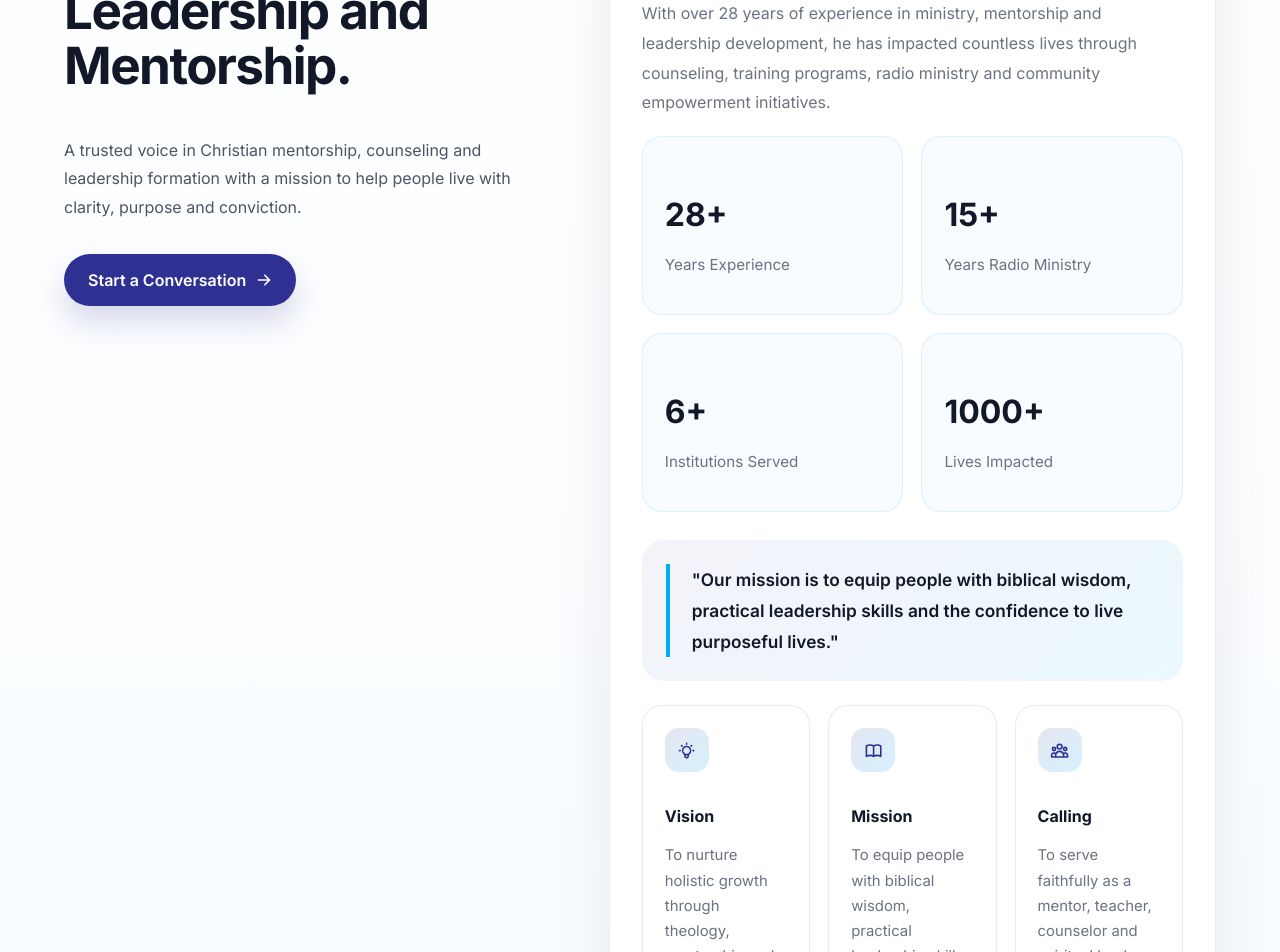
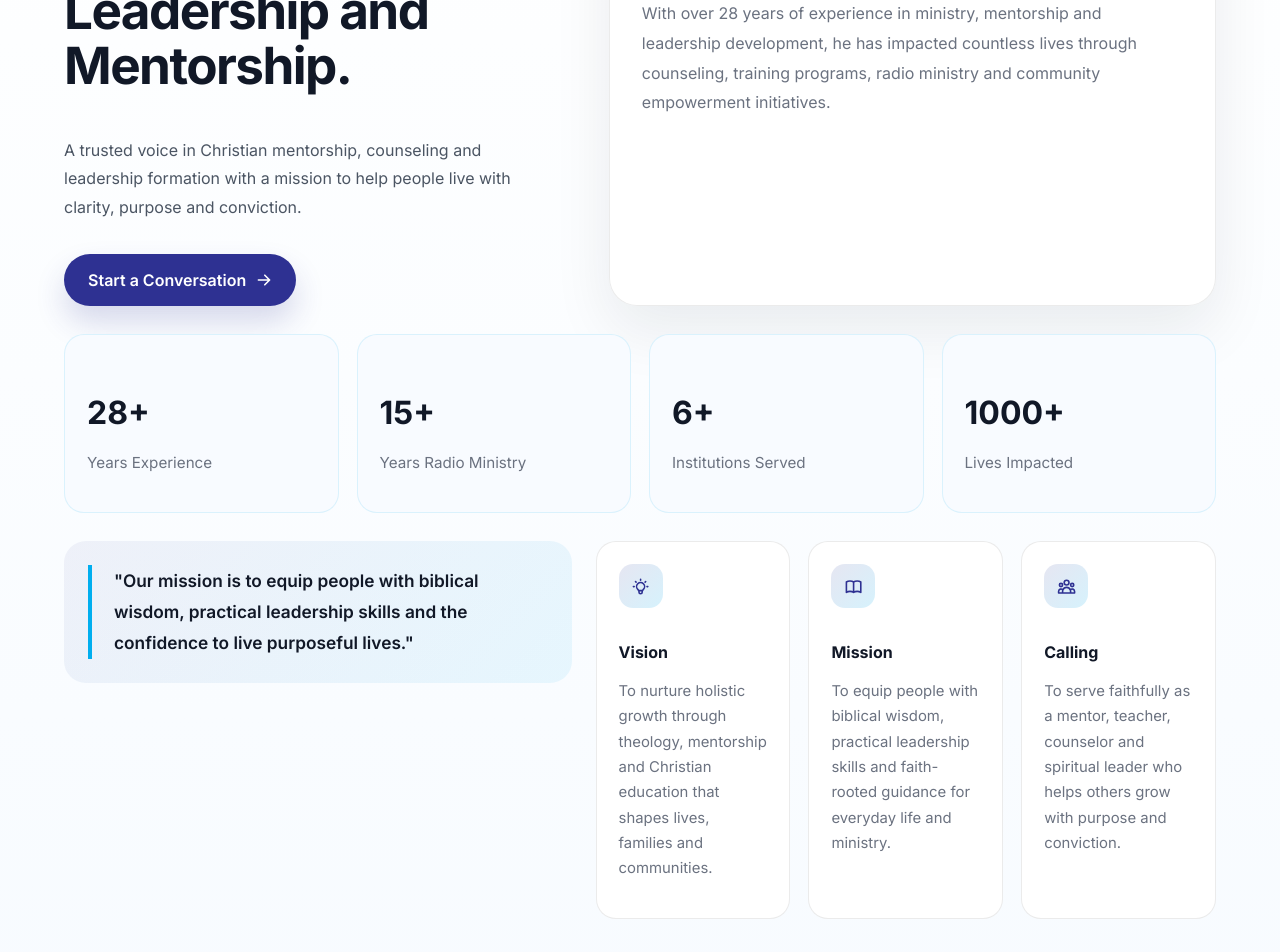
Before and after one commit to 040428/dr-senhle-website, a React (Vite) app: page / in a window 1280 px wide. Shown: the part 1100-2052 px from the top of the page. Built offline with nearby package versions, Linux system fonts and the light colour scheme.

Commit message:
feat: Remove Unnecessary 'Read More'
Co-authored-by: traeagent <traeagent@users.noreply.github.com>

```diff
--- a/src/sections/AboutSection.css
+++ b/src/sections/AboutSection.css
@@ -9,10 +9,16 @@
 }
 
 .about-grid {
+  display: flex;
+  flex-direction: column;
+  gap: 28px;
+}
+
+.about-top-grid {
   display: grid;
   grid-template-columns: minmax(0, 0.9fr) minmax(0, 1.1fr);
   gap: 48px;
-  align-items: start;
+  align-items: center;
 }
 
 .about-label {
@@ -34,7 +40,7 @@
 
 .about-intro {
   margin: 24px 0 32px;
-  max-width: 480px;
+  max-width: 520px;
   color: #4b5563;
   font-size: 1rem;
   line-height: 1.8;
@@ -47,6 +53,7 @@
   border: 1px solid rgba(0, 0, 0, 0.08);
   box-shadow: 0 24px 60px rgba(15, 23, 42, 0.08);
   transition: transform 0.25s ease, box-shadow 0.25s ease;
+  height: 100%;
 }
 
 .about-story-card:hover {
@@ -81,17 +88,10 @@
   margin-bottom: 18px !important;
 }
 
-.about-divider {
-  height: 1px;
-  background: rgba(0, 0, 0, 0.08);
-  margin: 36px 0;
-}
-
 .about-stats {
   display: grid;
-  grid-template-columns: repeat(2, 1fr);
+  grid-template-columns: repeat(4, 1fr);
   gap: 18px;
-  margin-bottom: 28px;
 }
 
 .about-stat-card {
@@ -121,10 +121,16 @@
 }
 
 .about-quote-card {
-  margin-bottom: 24px;
   padding: 24px;
   border-radius: 22px;
   background: linear-gradient(135deg, rgba(46, 49, 146, 0.06), rgba(0, 174, 239, 0.08));
+}
+
+.about-bottom-grid {
+  display: grid;
+  grid-template-columns: minmax(0, 0.9fr) minmax(0, 1.1fr);
+  gap: 24px;
+  align-items: start;
 }
 
 .about-quote {
@@ -183,8 +189,13 @@
 }
 
 @media (max-width: 992px) {
-  .about-grid {
+  .about-top-grid,
+  .about-bottom-grid {
     grid-template-columns: 1fr;
+  }
+
+  .about-stats {
+    grid-template-columns: repeat(2, 1fr);
   }
 
   .about-purpose-grid {
--- a/src/sections/AboutSection.jsx
+++ b/src/sections/AboutSection.jsx
@@ -38,6 +38,7 @@ function AboutSection() {
     <Box component="section" className="about-section" id="about">
       <Container maxWidth={false} className="about-container">
         <div className="about-grid">
+          <div className="about-top-grid">
             <motion.div
               initial={{ opacity: 0, y: 60 }}
               whileInView={{ opacity: 1, y: 0 }}
@@ -59,9 +60,9 @@ function AboutSection() {
               </h2>
 
               <p className="about-intro">
-              A trusted voice in Christian mentorship, counseling and leadership
-              formation with a mission to help people live with clarity,
-              purpose and conviction.
+                A trusted voice in Christian mentorship, counseling and
+                leadership formation with a mission to help people live with
+                clarity, purpose and conviction.
               </p>
 
               <a className="about-primary-btn" href="#contact">
@@ -78,20 +79,20 @@ function AboutSection() {
               viewport={{ once: true }}
             >
               <Typography className="about-description">
-              Dr Senhle is a dedicated Christian mentor,
-              counselor, theology trainer and leadership
-              development specialist committed to empowering
-              individuals, families and communities through
+                Dr Senhle is a dedicated Christian mentor, counselor, theology
+                trainer and leadership development specialist committed to
+                empowering individuals, families and communities through
                 biblical principles and practical guidance.
               </Typography>
 
               <Typography className="about-description">
-              With over 28 years of experience in ministry,
-              mentorship and leadership development, he has
-              impacted countless lives through counseling,
-              training programs, radio ministry and community
+                With over 28 years of experience in ministry, mentorship and
+                leadership development, he has impacted countless lives through
+                counseling, training programs, radio ministry and community
                 empowerment initiatives.
               </Typography>
+            </motion.div>
+          </div>
 
           <div className="about-stats">
             {stats.map((stat) => (
@@ -102,11 +103,11 @@ function AboutSection() {
             ))}
           </div>
 
+          <div className="about-bottom-grid">
             <div className="about-quote-card">
               <blockquote className="about-quote">
-                "Our mission is to equip people with biblical wisdom,
-                practical leadership skills and the confidence to live
-                purposeful lives."
+                "Our mission is to equip people with biblical wisdom, practical
+                leadership skills and the confidence to live purposeful lives."
               </blockquote>
             </div>
 
@@ -121,7 +122,7 @@ function AboutSection() {
                 </div>
               ))}
             </div>
-          </motion.div>
+          </div>
         </div>
       </Container>
     </Box>
```
Lines whose indentation alone changed are shown as unchanged.
